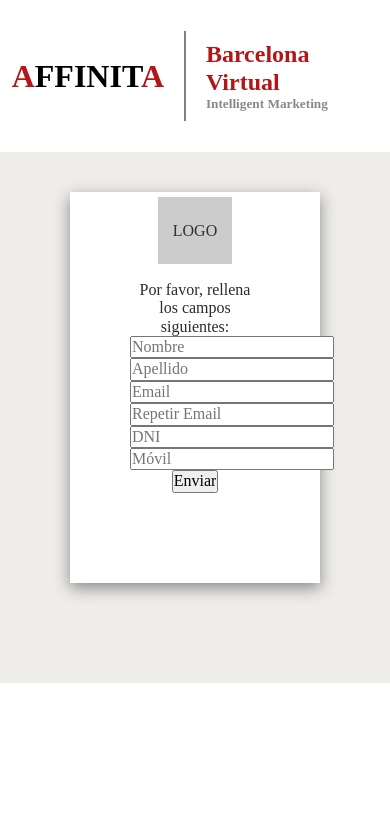
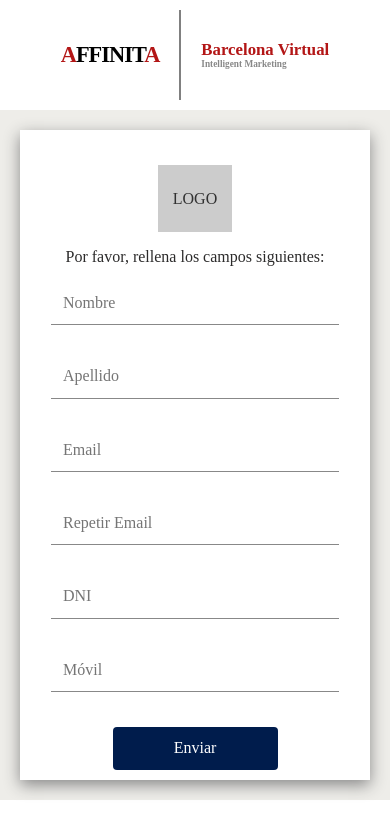
Before and after one commit to johanBautista/formulario, a plain HTML site: page index.html in a window 390 px wide. Drawn offline with Linux system fonts and the light colour scheme.

Commit message:
css main and responsive ok

```diff
--- a/css/styles.css
+++ b/css/styles.css
@@ -12,6 +12,7 @@
 
 .header-title {
   font-family: pirulen;
+  letter-spacing: -1px;
 }
 
 .header-color {
@@ -29,6 +30,8 @@
   color: #888888;
 }
 
+/* ---------------- styles container ------------ */
+
 .main {
   background-color: #eeede9;
   padding: 10px;
@@ -42,6 +45,9 @@
   text-align: center;
 }
 
+.container-top {
+  padding-top: 50px;
+}
 .container-top p {
   color: #2c2b2b;
   margin-top: 40px;
@@ -52,3 +58,45 @@
   color: rgb(49, 49, 49);
   padding: 25px 15px;
 }
+
+/* ---------------- styles form ------------ */
+
+input[type='text'] {
+  width: 40%;
+  padding: 12px;
+  margin: 15px;
+  border: none;
+  border-bottom: #888888 1px solid;
+}
+
+input[type='submit'] {
+  background-color: #001c4c;
+  color: white;
+  padding: 12px 20px;
+  border: none;
+  border-radius: 4px;
+  cursor: pointer;
+  width: 50%;
+  margin-top: 20px;
+}
+
+input[type='submit']:hover {
+  background-color: #00399a;
+}
+
+/*  RESPONSIVE ================================ */
+
+/* ---------------- @media ------------ */
+@media (min-width: 320px) and (max-width: 820px) {
+  .header {
+    padding: 10px;
+    font-size: 0.7em;
+  }
+  .container {
+    margin: 10px;
+    padding: 10px;
+  }
+  input[type='text'] {
+    width: 80%;
+  }
+}
```
